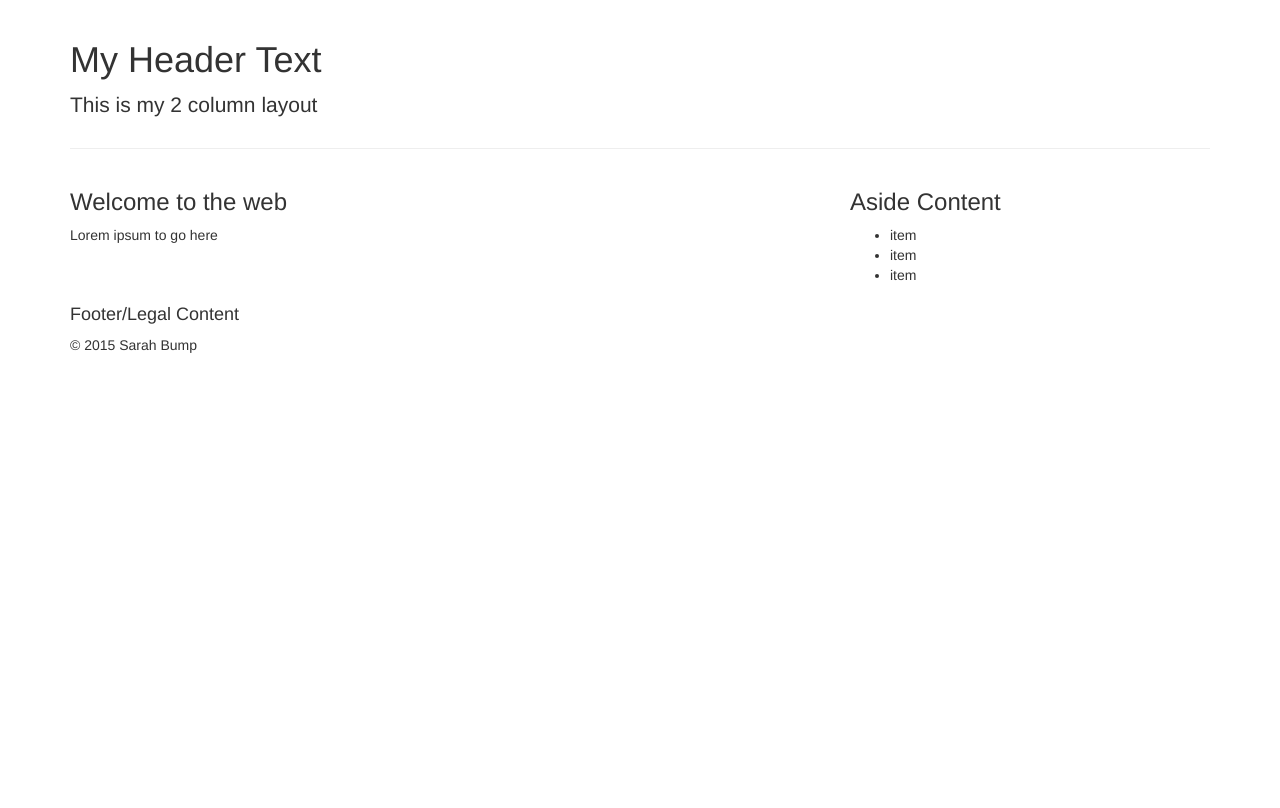
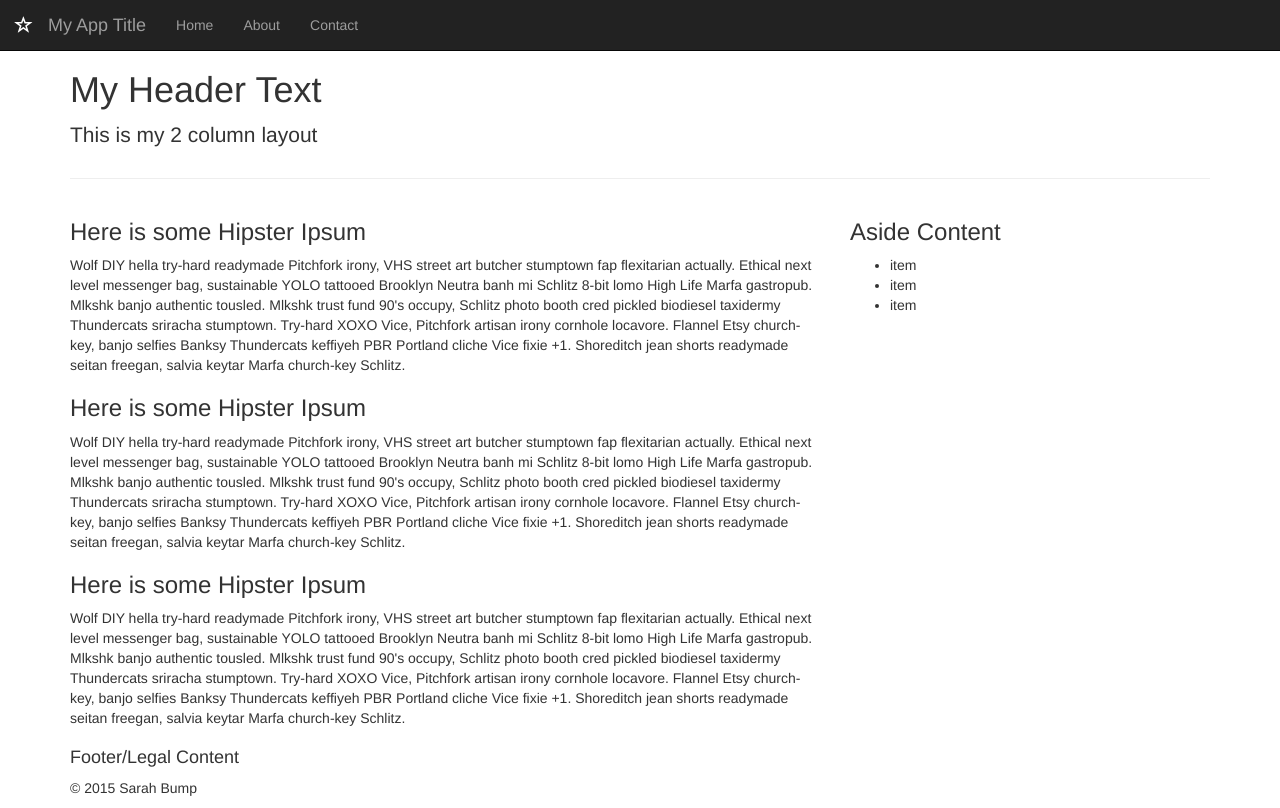
Before and after one commit to SarahBump/Framework-boilerplates, a plain HTML site: page Bootstrap/index.html in a window 1280 px wide. Drawn offline with nearby package versions, Linux system fonts and the light colour scheme.

Commit message:
et voila

```diff
--- a/Bootstrap/index.html
+++ b/Bootstrap/index.html
@@ -9,8 +9,26 @@
   <title>Bootstrap 2 Column boilerplates</title>
   <link href="https://maxcdn.bootstrapcdn.com/bootstrap/3.3.4/css/bootstrap.min.css" rel="stylesheet">
   <link href="https://maxcdn.bootstrapcdn.com/font-awesome/4.3.0/css/font-awesome.min.css" rel="stylesheet">
+  <link href="style.css" rel="stylesheet">
   </head>
   <body>
+    <nav class="navbar navbar-default navbar-inverse navbar-fixed-top">
+      <div class="container-fluid">
+        <div class="navbar-header">
+          <a class="navbar-brand" href="#">
+            <span class="glyphicon glyphicon-star-empty"></span>
+          </a>
+          <a class="navbar-brand" href="#">My App Title</a>
+        </div> <!-- end navbar branding -->
+        <div class="collapse navbar-collapse">
+          <ul class="nav navbar-nav">
+            <li><a href="/">Home</a></li>
+            <li><a href="/">About</a></li>
+            <li><a href="/">Contact</a></li>
+          </ul>
+        </div> <!-- end navbar links -->
+      </div>
+    </nav>
     <div class="container">
       <header class="page-header">
         <h1>My Header Text</h1>
@@ -18,8 +36,12 @@
       </header>
       <div class="row">
         <article class="col-md-8">
-          <h3>Welcome to the web</h3>
-          <p>Lorem ipsum to go here</p>
+          <h3>Here is some Hipster Ipsum</h3>
+          <p>Wolf DIY hella try-hard readymade Pitchfork irony, VHS street art butcher stumptown fap flexitarian actually. Ethical next level messenger bag, sustainable YOLO tattooed Brooklyn Neutra banh mi Schlitz 8-bit lomo High Life Marfa gastropub. Mlkshk banjo authentic tousled. Mlkshk trust fund 90's occupy, Schlitz photo booth cred pickled biodiesel taxidermy Thundercats sriracha stumptown. Try-hard XOXO Vice, Pitchfork artisan irony cornhole locavore. Flannel Etsy church-key, banjo selfies Banksy Thundercats keffiyeh PBR Portland cliche Vice fixie +1. Shoreditch jean shorts readymade seitan freegan, salvia keytar Marfa church-key Schlitz.</p>
+          <h3>Here is some Hipster Ipsum</h3>
+          <p>Wolf DIY hella try-hard readymade Pitchfork irony, VHS street art butcher stumptown fap flexitarian actually. Ethical next level messenger bag, sustainable YOLO tattooed Brooklyn Neutra banh mi Schlitz 8-bit lomo High Life Marfa gastropub. Mlkshk banjo authentic tousled. Mlkshk trust fund 90's occupy, Schlitz photo booth cred pickled biodiesel taxidermy Thundercats sriracha stumptown. Try-hard XOXO Vice, Pitchfork artisan irony cornhole locavore. Flannel Etsy church-key, banjo selfies Banksy Thundercats keffiyeh PBR Portland cliche Vice fixie +1. Shoreditch jean shorts readymade seitan freegan, salvia keytar Marfa church-key Schlitz.</p>
+          <h3>Here is some Hipster Ipsum</h3>
+          <p>Wolf DIY hella try-hard readymade Pitchfork irony, VHS street art butcher stumptown fap flexitarian actually. Ethical next level messenger bag, sustainable YOLO tattooed Brooklyn Neutra banh mi Schlitz 8-bit lomo High Life Marfa gastropub. Mlkshk banjo authentic tousled. Mlkshk trust fund 90's occupy, Schlitz photo booth cred pickled biodiesel taxidermy Thundercats sriracha stumptown. Try-hard XOXO Vice, Pitchfork artisan irony cornhole locavore. Flannel Etsy church-key, banjo selfies Banksy Thundercats keffiyeh PBR Portland cliche Vice fixie +1. Shoreditch jean shorts readymade seitan freegan, salvia keytar Marfa church-key Schlitz.</p>
         </article>
         <aside class="col-md-4">
           <h3>Aside Content</h3>
--- /dev/null
+++ b/Bootstrap/style.css
@@ -0,0 +1,3 @@
+body{
+  padding-top: 30px;
+}
```
